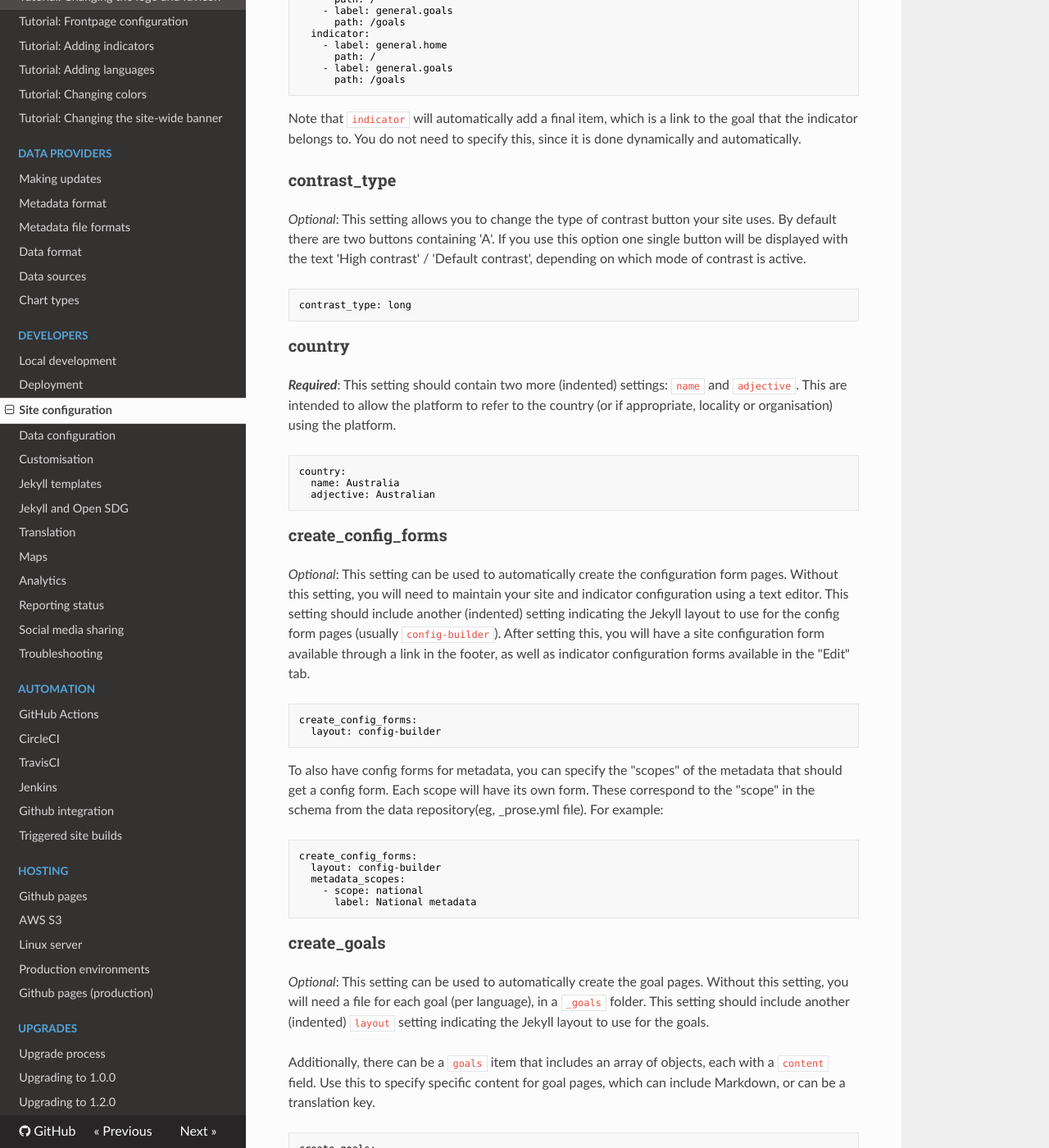
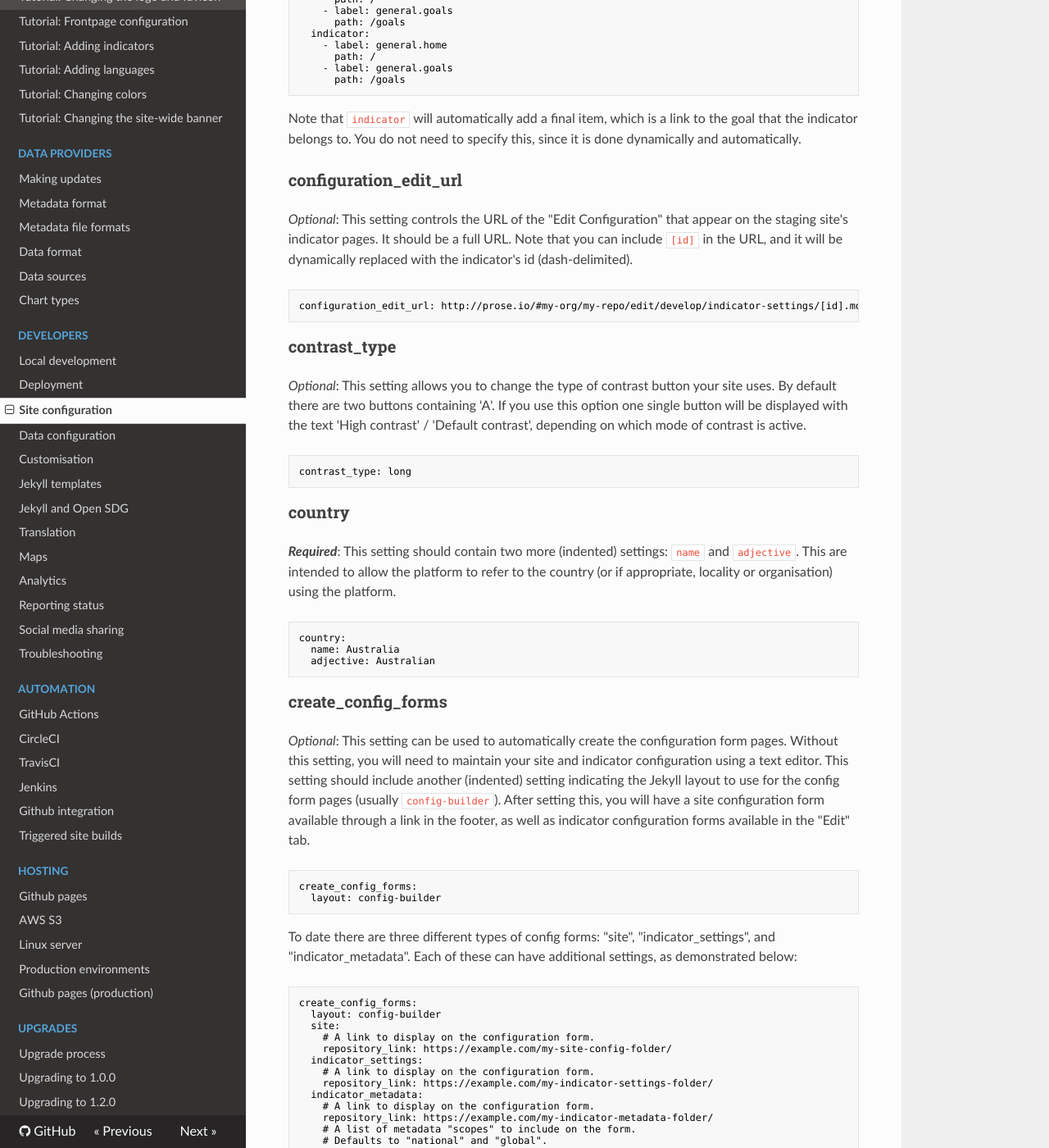
Before and after one commit to open-sdg/open-sdg, an MkDocs documentation site: the page built from docs/configuration.md, in a window 1280 px wide and 1400 px high, scrolled down 1778 px. Shown: the whole window at 82% size. Built offline with MkDocs 1.6.1, drawn with Linux system fonts in a browser that asks for light colours; nearby versions of some CDN libraries; old or Windows-style settings are respelled for this version of MkDocs; some of the changed text lies outside the part shown.

Commit message:
Updates for latest jekyll-open-sdg-plugins changes

````diff
--- a/docs/configuration.md
+++ b/docs/configuration.md
@@ -80,6 +80,14 @@ breadcrumbs:
 
 Note that `indicator` will automatically add a final item, which is a link to the goal that the indicator belongs to. You do not need to specify this, since it is done dynamically and automatically.
 
+### configuration_edit_url
+
+_Optional_: This setting controls the URL of the "Edit Configuration" that appear on the staging site's indicator pages. It should be a full URL. Note that you can include `[id]` in the URL, and it will be dynamically replaced with the indicator's id (dash-delimited).
+
+```nohighlight
+configuration_edit_url: http://prose.io/#my-org/my-repo/edit/develop/indicator-settings/[id].md
+```
+
 ### contrast_type
 
 _Optional_: This setting allows you to change the type of contrast button your site uses. By default there are two buttons containing 'A'. If you use this option one single button will be displayed with the text 'High contrast' / 'Default contrast', depending on which mode of contrast is active.
@@ -107,14 +115,32 @@ create_config_forms:
   layout: config-builder
 ```
 
-To also have config forms for metadata, you can specify the "scopes" of the metadata that should get a config form. Each scope will have its own form. These correspond to the "scope" in the schema from the data repository(eg, _prose.yml file). For example:
+To date there are three different types of config forms: "site", "indicator_settings", and "indicator_metadata". Each of these can have additional settings, as demonstrated below:
 
 ```nohighlight
 create_config_forms:
   layout: config-builder
-  metadata_scopes:
-    - scope: national
-      label: National metadata
+  site:
+    # A link to display on the configuration form.
+    repository_link: https://example.com/my-site-config-folder/
+  indicator_settings:
+    # A link to display on the configuration form.
+    repository_link: https://example.com/my-indicator-settings-folder/
+  indicator_metadata:
+    # A link to display on the configuration form.
+    repository_link: https://example.com/my-indicator-metadata-folder/
+    # A list of metadata "scopes" to include on the form.
+    # Defaults to "national" and "global".
+    scopes:
+      - national
+      - global
+    # A list of fields you would like to exclude from the form. Here
+    # is an example if you wanted to exclude some auto-generated fields:
+    exclude_fields:
+      - national_data_update_url
+      - national_data_update_url_text
+      - national_metadata_update_url
+      - national_metadata_update_url_text
 ```
 
 ### create_goals
````
Also changed, not shown: 2 other files.
